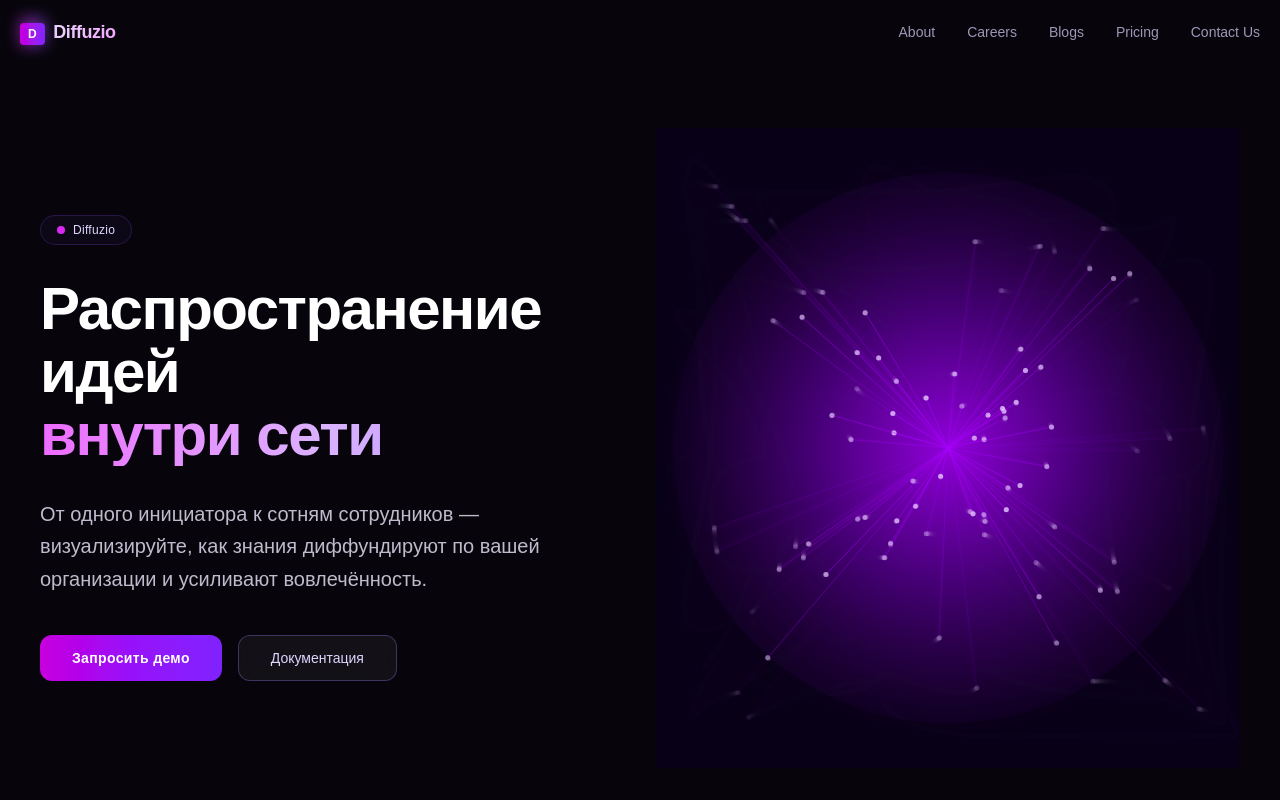
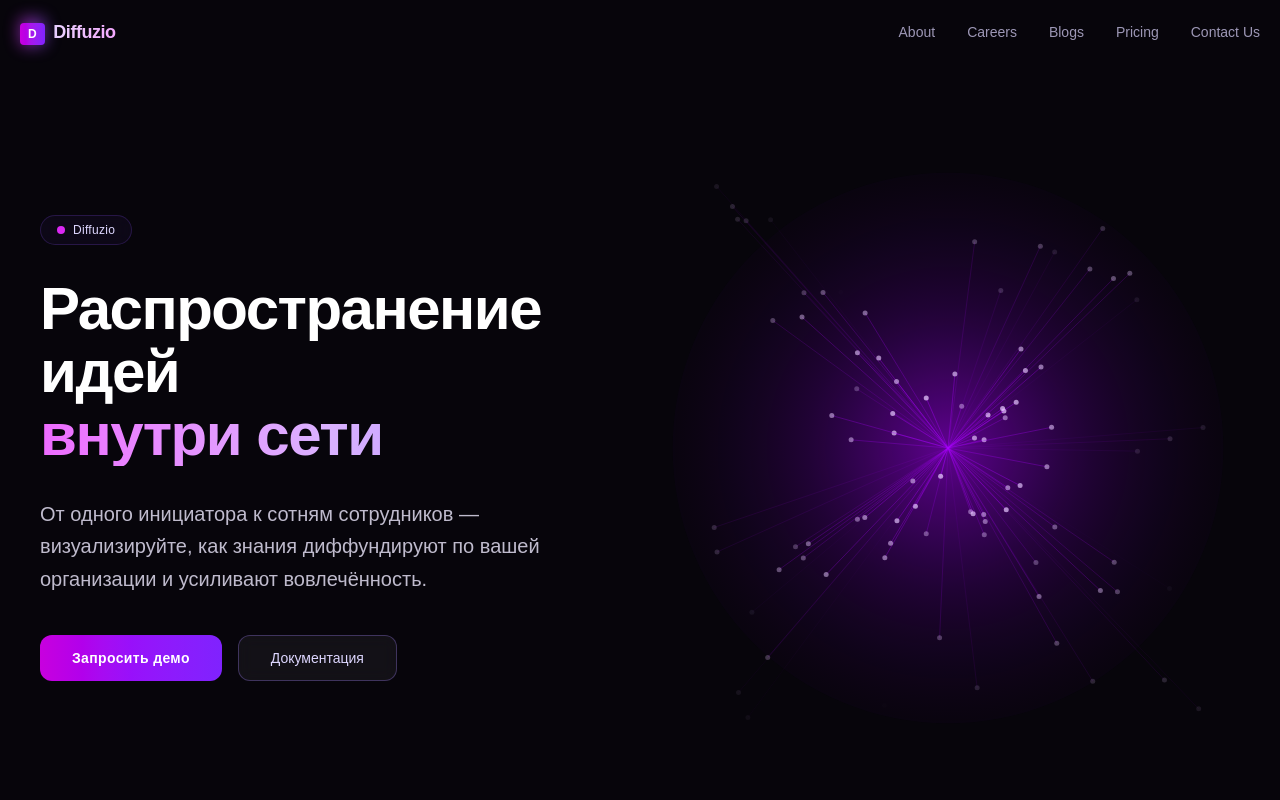
Before and after one commit to Bxull/landing, a Next.js app: page / in a window 1280 px wide. Shown: the top 800 px of the page. Built offline with nearby package versions, Linux system fonts and the light colour scheme.

Commit message:
delete bg in animation section

```diff
--- a/src/components/visualizations/NetworkDiffusion.tsx
+++ b/src/components/visualizations/NetworkDiffusion.tsx
@@ -41,8 +41,8 @@ export default function NetworkDiffusion({ variant = 'full', className = '' }: N
 
     const draw = () => {
       if (!ctx) return;
-      ctx.fillStyle = variant === 'panel' ? 'rgba(10,0,25,0.25)' : 'rgba(10,0,20,0.15)';
-      ctx.fillRect(0, 0, width, height);
+      // Удаляем заливку задника: делаем холст прозрачным каждый кадр
+      ctx.clearRect(0, 0, width, height);
 
       const pulse = Math.sin(tick * 0.05) * 2 + 8;
       const gradient = ctx.createRadialGradient(center.x, center.y, 0, center.x, center.y, variant === 'panel' ? Math.min(width, height) * 0.6 : 250);
```
